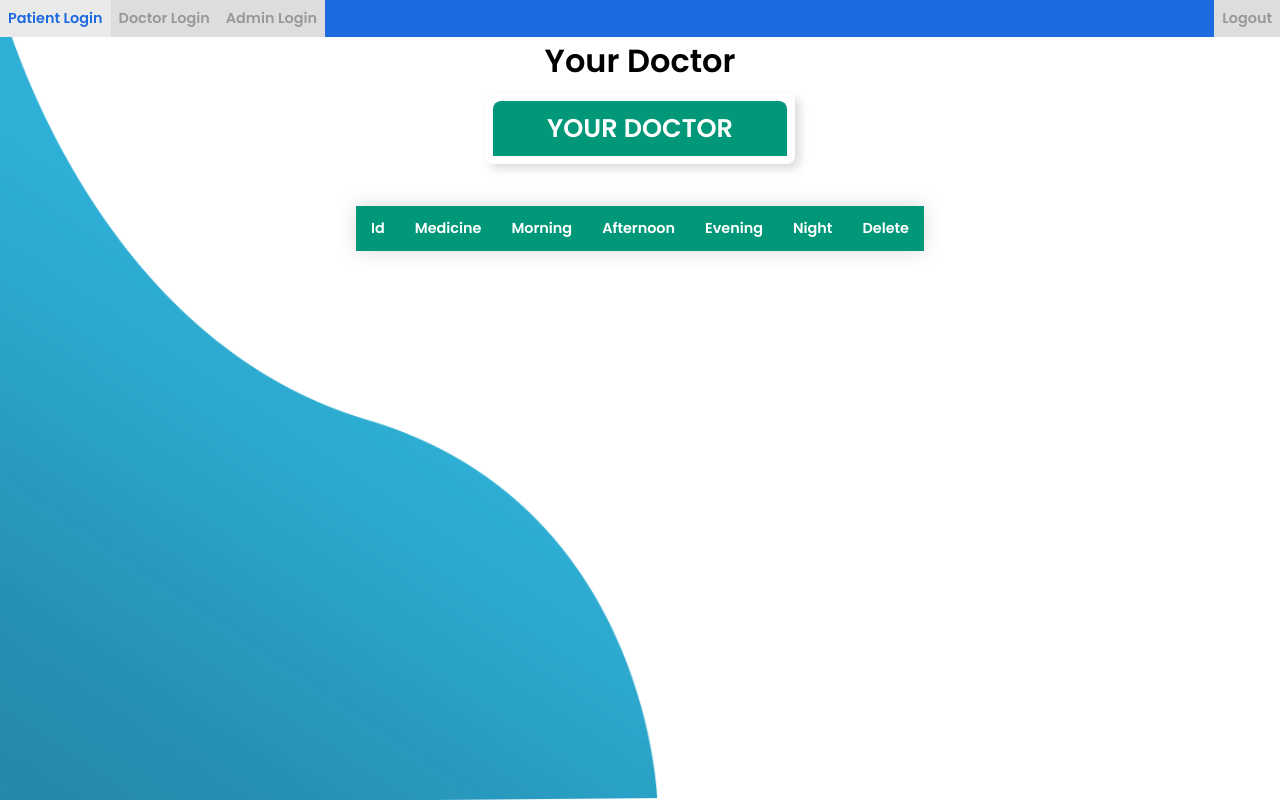
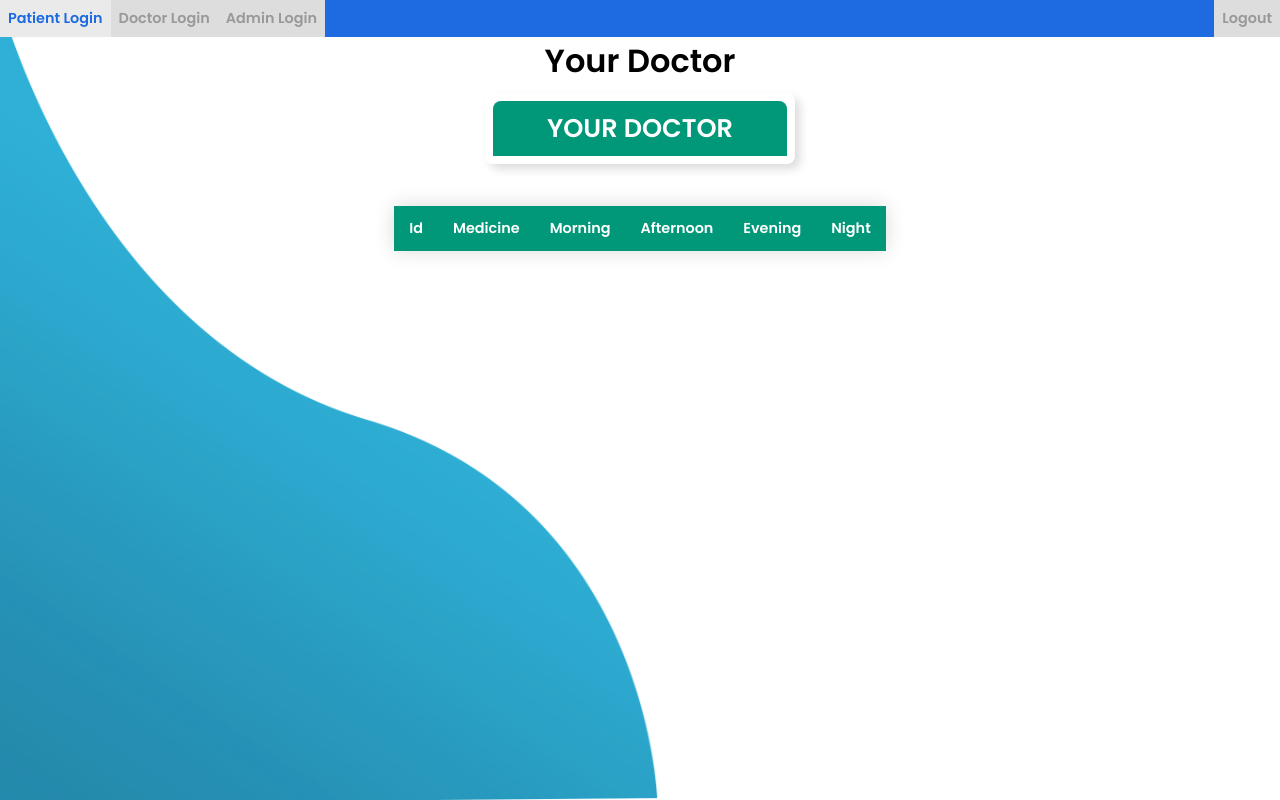
Before and after one commit to SmilinJasper/patient-monitoring-platform, a PHP site: page /patient_dashboard.php in a window 1280 px wide. Run offline with PHP 8.4, Linux system fonts and the light colour scheme; data that the repository does not hold is empty; some libraries are stand-ins or nearby versions.

Commit message:
remove-delete-table-head-patient-dashboard

```diff
--- a/patient_dashboard.php
+++ b/patient_dashboard.php
@@ -182,7 +182,6 @@ if ($_SERVER["REQUEST_METHOD"] == "POST") {
                         <th>Afternoon</th>
                         <th>Evening</th>
                         <th>Night</th>
-                        <th>Delete</th>
                     </tr>
                 </thead>
                 <tbody id="medicine-table-body">
```
